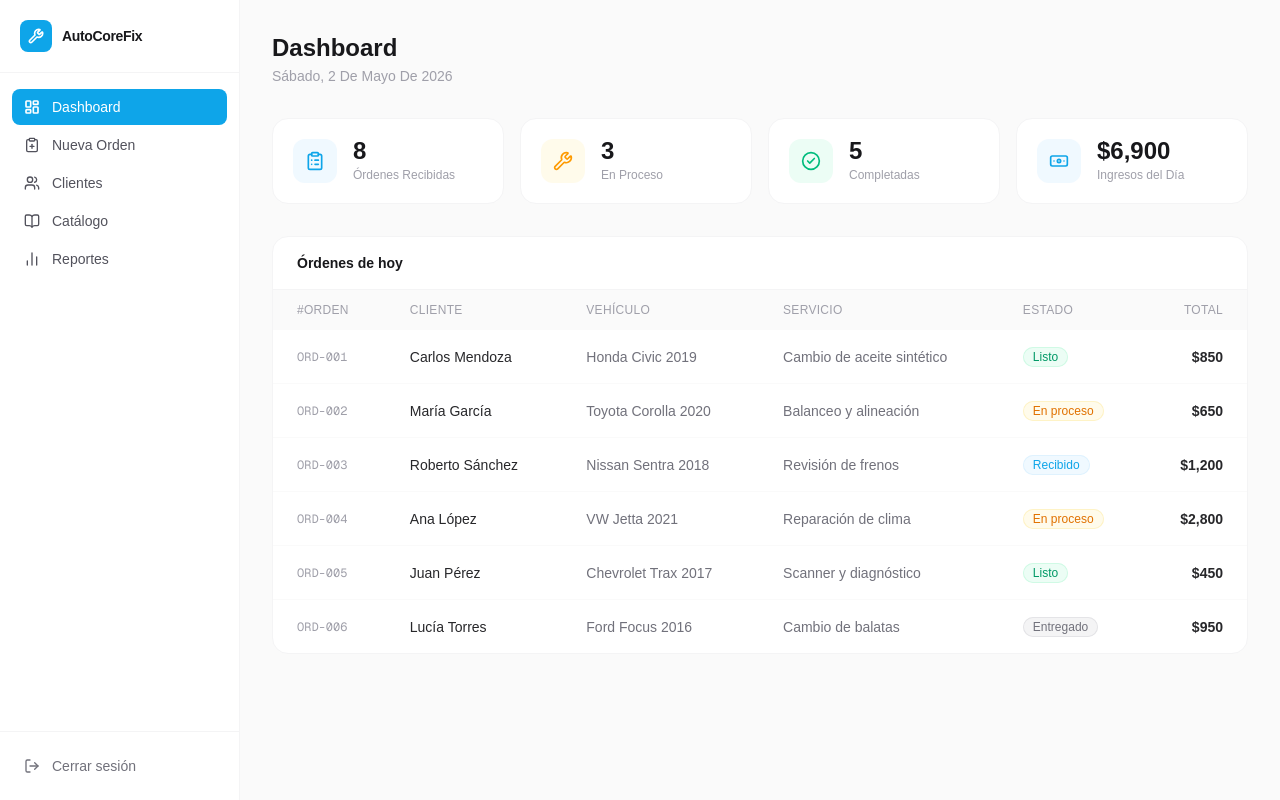
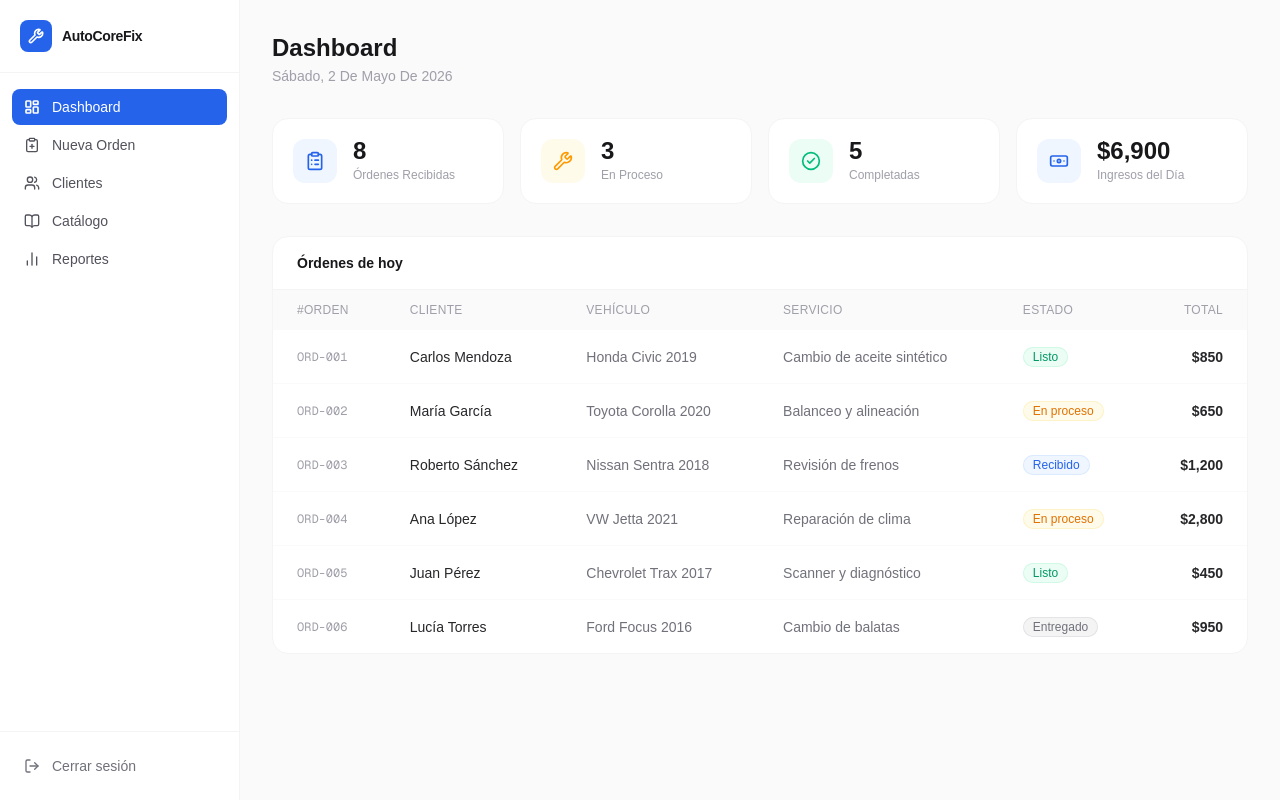
Before and after one commit to Autocorefix/autocorefix, a Next.js app: page /dashboard in a window 1280 px wide. Built offline with nearby package versions, Linux system fonts and the light colour scheme.

Commit message:
Dashboard y catalogo de servicios

```diff
--- a/src/app/dashboard/catalogo/page.tsx
+++ b/src/app/dashboard/catalogo/page.tsx
@@ -81,7 +81,7 @@ export default function CatalogoPage() {
         </div>
         <button
           onClick={openModal}
-          className="flex items-center gap-2 rounded-lg bg-[#0EA5E9] px-4 py-2.5 text-sm font-medium text-white hover:bg-sky-500 transition-colors"
+          className="flex items-center gap-2 rounded-lg bg-[#2563EB] px-4 py-2.5 text-sm font-medium text-white hover:bg-blue-700 transition-colors"
         >
           <Plus className="w-4 h-4" strokeWidth={2.5} />
           Agregar servicio
@@ -104,7 +104,7 @@ export default function CatalogoPage() {
               {servicios.map((s) => (
                 <tr key={s.id} className="hover:bg-zinc-50 transition-colors">
                   <td className="px-6 py-4">
-                    <span className="inline-flex items-center rounded-md bg-sky-50 px-2 py-0.5 text-xs font-medium text-[#0EA5E9] ring-1 ring-inset ring-sky-100">
+                    <span className="inline-flex items-center rounded-md bg-blue-50 px-2 py-0.5 text-xs font-medium text-[#2563EB] ring-1 ring-inset ring-blue-100">
                       {s.categoria}
                     </span>
                   </td>
@@ -148,7 +148,7 @@ export default function CatalogoPage() {
                 <select
                   value={form.categoria}
                   onChange={(e) => setForm(f => ({ ...f, categoria: e.target.value }))}
-                  className="rounded-lg border border-zinc-300 px-3 py-2 text-sm text-zinc-900 focus:outline-none focus:ring-2 focus:ring-[#0EA5E9] focus:border-transparent"
+                  className="rounded-lg border border-zinc-300 px-3 py-2 text-sm text-zinc-900 focus:outline-none focus:ring-2 focus:ring-[#2563EB] focus:border-transparent"
                 >
                   {CATEGORIAS.map(c => (
                     <option key={c} value={c}>{c}</option>
@@ -163,7 +163,7 @@ export default function CatalogoPage() {
                   value={form.nombre}
                   onChange={(e) => setForm(f => ({ ...f, nombre: e.target.value }))}
                   placeholder="Ej. Cambio de aceite sintético"
-                  className="rounded-lg border border-zinc-300 px-3 py-2 text-sm text-zinc-900 placeholder-zinc-400 focus:outline-none focus:ring-2 focus:ring-[#0EA5E9] focus:border-transparent"
+                  className="rounded-lg border border-zinc-300 px-3 py-2 text-sm text-zinc-900 placeholder-zinc-400 focus:outline-none focus:ring-2 focus:ring-[#2563EB] focus:border-transparent"
                 />
               </div>
 
@@ -177,7 +177,7 @@ export default function CatalogoPage() {
                     value={form.precio}
                     onChange={(e) => setForm(f => ({ ...f, precio: e.target.value }))}
                     placeholder="0"
-                    className="w-full rounded-lg border border-zinc-300 pl-7 pr-3 py-2 text-sm text-zinc-900 placeholder-zinc-400 focus:outline-none focus:ring-2 focus:ring-[#0EA5E9] focus:border-transparent"
+                    className="w-full rounded-lg border border-zinc-300 pl-7 pr-3 py-2 text-sm text-zinc-900 placeholder-zinc-400 focus:outline-none focus:ring-2 focus:ring-[#2563EB] focus:border-transparent"
                   />
                 </div>
               </div>
@@ -198,7 +198,7 @@ export default function CatalogoPage() {
                 </button>
                 <button
                   type="submit"
-                  className="flex-1 rounded-lg bg-[#0EA5E9] px-4 py-2.5 text-sm font-medium text-white hover:bg-sky-500 transition-colors"
+                  className="flex-1 rounded-lg bg-[#2563EB] px-4 py-2.5 text-sm font-medium text-white hover:bg-blue-700 transition-colors"
                 >
                   Guardar
                 </button>
--- a/src/app/dashboard/page.tsx
+++ b/src/app/dashboard/page.tsx
@@ -5,8 +5,8 @@ const METRICS = [
     label: 'Órdenes Recibidas',
     value: '8',
     icon: ClipboardList,
-    iconBg: 'bg-sky-50',
-    iconColor: 'text-[#0EA5E9]',
+    iconBg: 'bg-blue-50',
+    iconColor: 'text-[#2563EB]',
   },
   {
     label: 'En Proceso',
@@ -26,8 +26,8 @@ const METRICS = [
     label: 'Ingresos del Día',
     value: '$6,900',
     icon: Banknote,
-    iconBg: 'bg-sky-50',
-    iconColor: 'text-[#0EA5E9]',
+    iconBg: 'bg-blue-50',
+    iconColor: 'text-[#2563EB]',
   },
 ]
 
@@ -83,7 +83,7 @@ const ORDERS = [
 ]
 
 const STATUS_STYLES: Record<string, { label: string; className: string }> = {
-  recibido:   { label: 'Recibido',   className: 'bg-sky-50 text-[#0EA5E9] ring-sky-100' },
+  recibido:   { label: 'Recibido',   className: 'bg-blue-50 text-[#2563EB] ring-blue-100' },
   en_proceso: { label: 'En proceso', className: 'bg-amber-50 text-amber-600 ring-amber-100' },
   listo:      { label: 'Listo',      className: 'bg-emerald-50 text-emerald-600 ring-emerald-100' },
   entregado:  { label: 'Entregado',  className: 'bg-zinc-100 text-zinc-500 ring-zinc-200' },
--- a/src/components/Sidebar.tsx
+++ b/src/components/Sidebar.tsx
@@ -36,7 +36,7 @@ export default function Sidebar() {
     <aside className="fixed inset-y-0 left-0 w-60 flex flex-col bg-white border-r border-zinc-100 z-20">
       {/* Logo */}
       <div className="flex items-center gap-2.5 px-5 py-5 border-b border-zinc-100">
-        <div className="flex items-center justify-center w-8 h-8 rounded-lg bg-[#0EA5E9]">
+        <div className="flex items-center justify-center w-8 h-8 rounded-lg bg-[#2563EB]">
           <Wrench className="w-4 h-4 text-white" strokeWidth={2.5} />
         </div>
         <span className="text-sm font-semibold text-zinc-900 tracking-tight">
@@ -56,7 +56,7 @@ export default function Sidebar() {
               href={href}
               className={`flex items-center gap-3 px-3 py-2 rounded-lg text-sm font-medium transition-colors ${
                 isActive
-                  ? 'bg-[#0EA5E9] text-white'
+                  ? 'bg-[#2563EB] text-white'
                   : 'text-zinc-600 hover:bg-zinc-50 hover:text-zinc-900'
               }`}
             >
```
